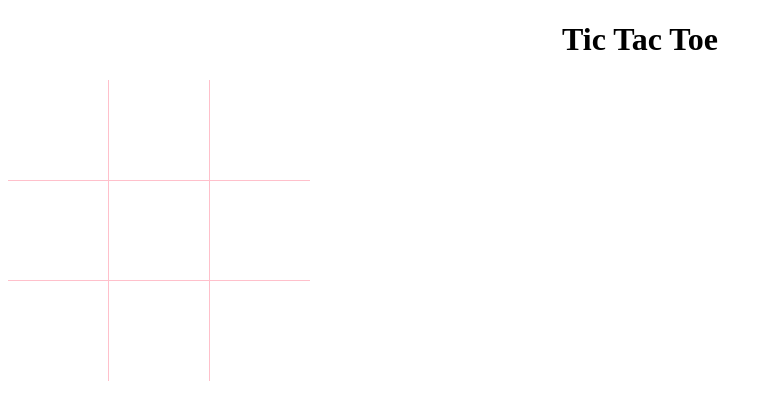
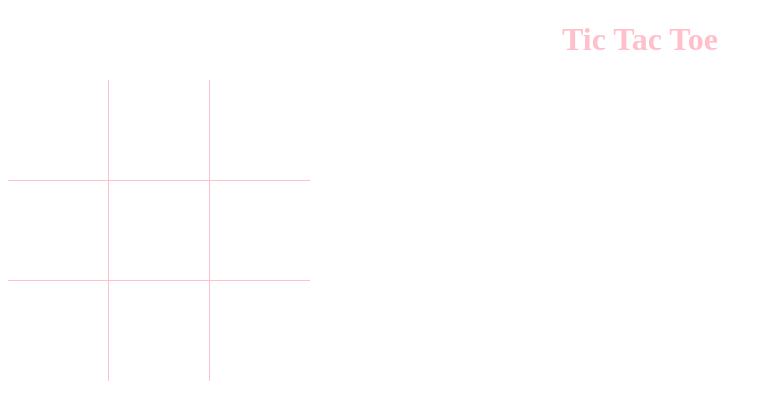
Before and after one commit to MeeshAmerica/css-game-board, a plain HTML site: page index.html in a window 1280 px wide. In both pictures the pointer is over the element "Tic Tac Toe". Shown: the whole page, without its empty margins (0-773 px from the left). Drawn offline with Linux system fonts and the light colour scheme.

Commit message:
hover effect in css

```diff
--- a/style.css
+++ b/style.css
@@ -29,3 +29,7 @@ div div {
 .left {
     border-right: 1px pink solid;
 }
+div:hover {
+ cursor: pointer;
+ color: pink
+}
```
